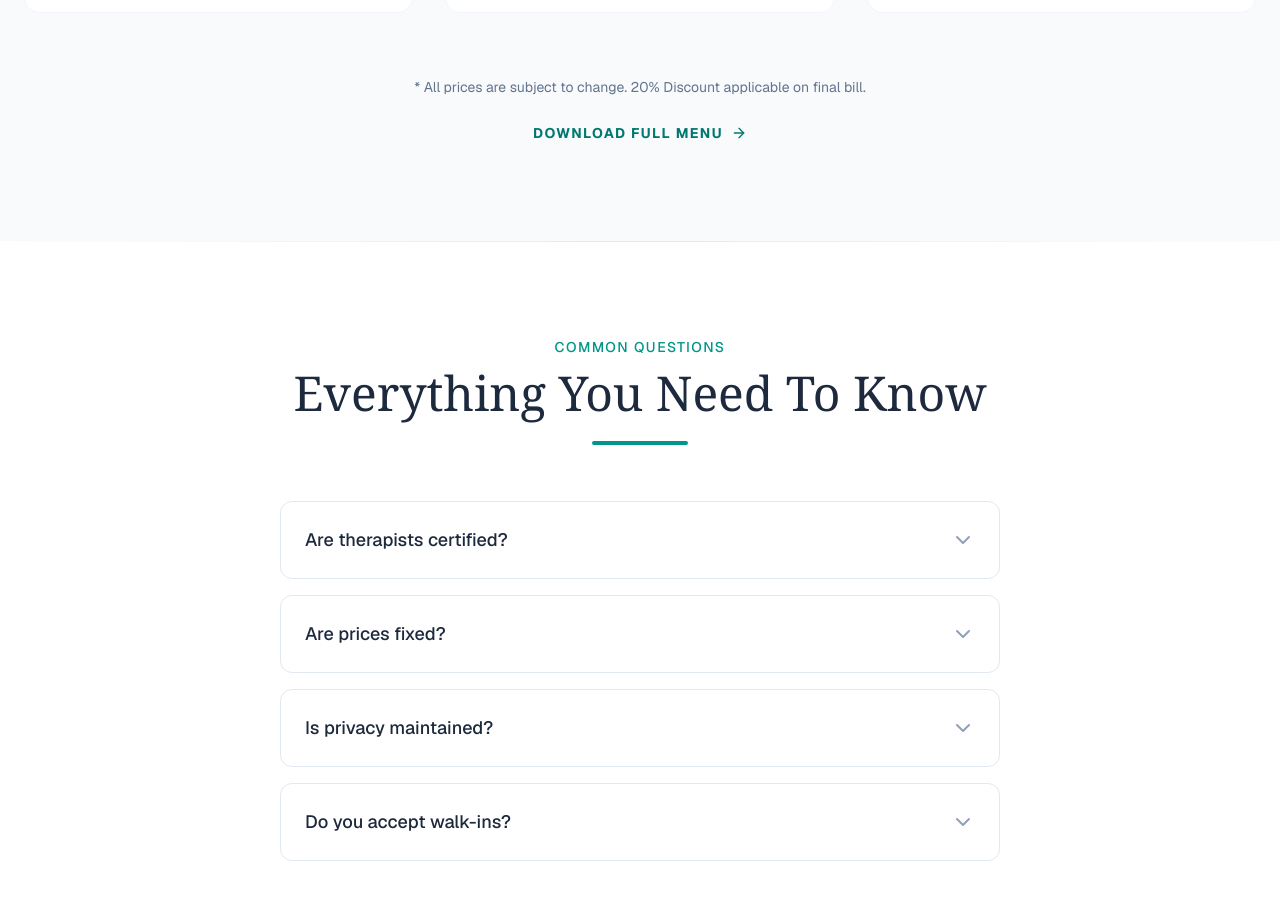
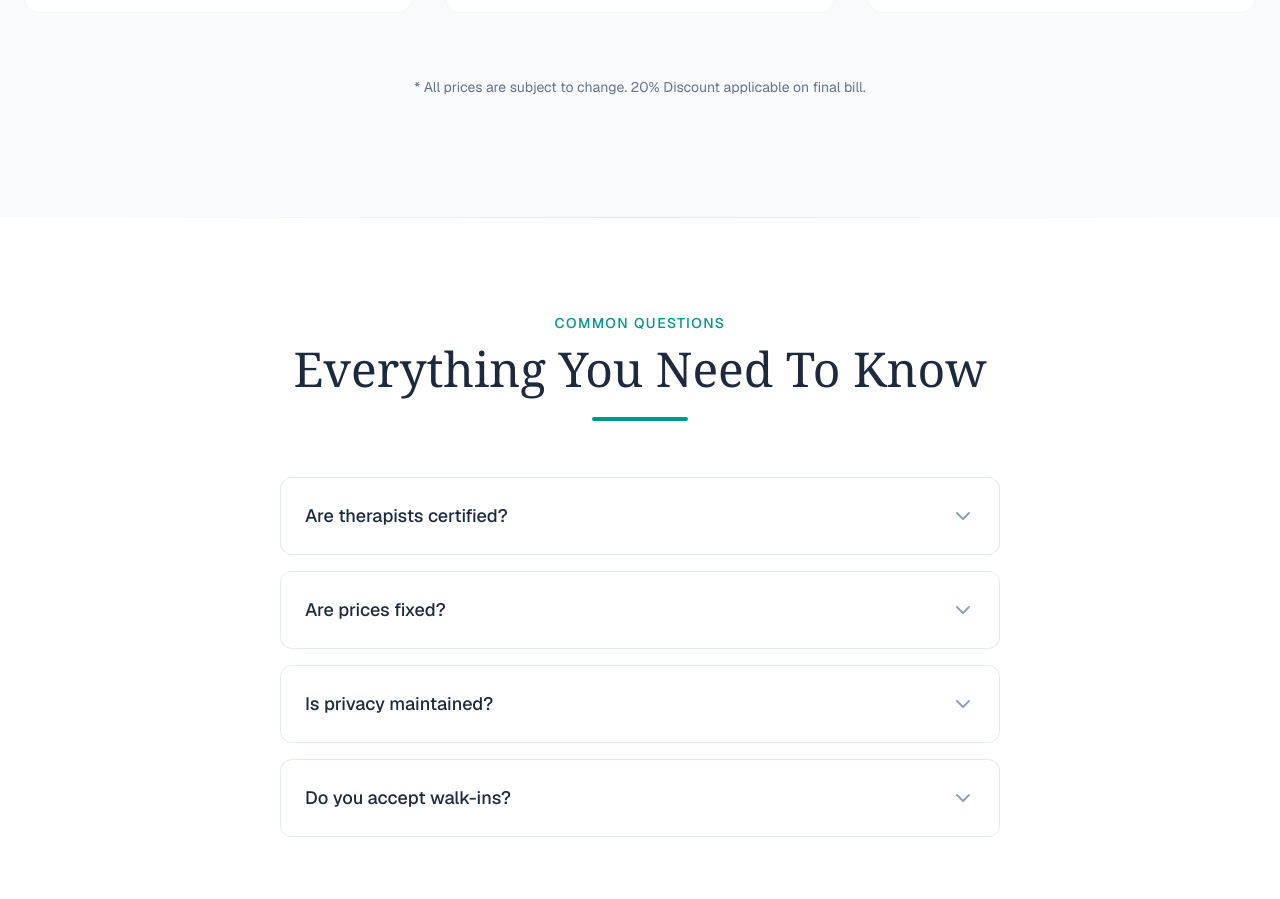
Before and after one commit to blueleafparlourspa-beep/Website, a Next.js app: page / in a window 1280 px wide. Shown: the part 3336-4235 px from the top of the page. Built offline with nearby package versions, Linux system fonts and the light colour scheme.

Commit message:
first commit

```diff
--- a/src/app/page.tsx
+++ b/src/app/page.tsx
@@ -523,9 +523,9 @@ const Services = () => (
           * All prices are subject to change. 20% Discount applicable on final
           bill.
         </p>
-        <button className="inline-flex items-center gap-2 text-teal-700 font-bold uppercase tracking-widest text-sm hover:gap-4 transition-all">
+        {/* <button className="inline-flex items-center gap-2 text-teal-700 font-bold uppercase tracking-widest text-sm hover:gap-4 transition-all">
           Download Full Menu <ArrowRight size={16} />
-        </button>
+        </button> */}
       </div>
     </div>
   </section>
```
